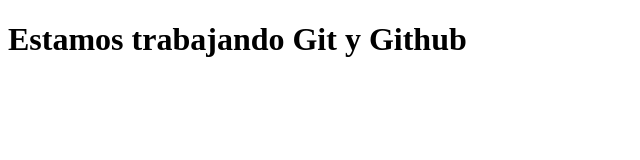
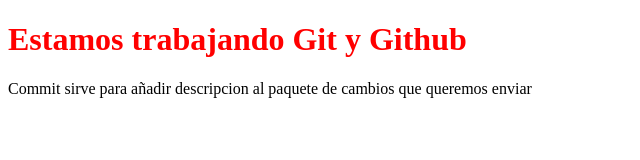
Before and after one commit to SebaGCh/estructura, a plain HTML site: page index.html in a window 1280 px wide. Shown: the whole page, without its empty margins (0-640 px from the left). Drawn offline with Linux system fonts and the light colour scheme.

Commit message:
Se agrega un archivo CSS

```diff
--- a/index.html
+++ b/index.html
@@ -3,9 +3,11 @@
 <head>
     <meta charset="UTF-8">
     <meta name="viewport" content="width=device-width, initial-scale=1.0">
+    <link rel="stylesheet" href="style.css">
     <title>Git y Github</title>
 </head>
 <body>
     <h1>Estamos trabajando Git y Github</h1>
+    <p>Commit sirve para añadir descripcion al paquete de cambios que queremos enviar</p>
 </body>
 </html>
--- /dev/null
+++ b/style.css
@@ -0,0 +1,3 @@
+h1{
+    color: red;
+}
```
